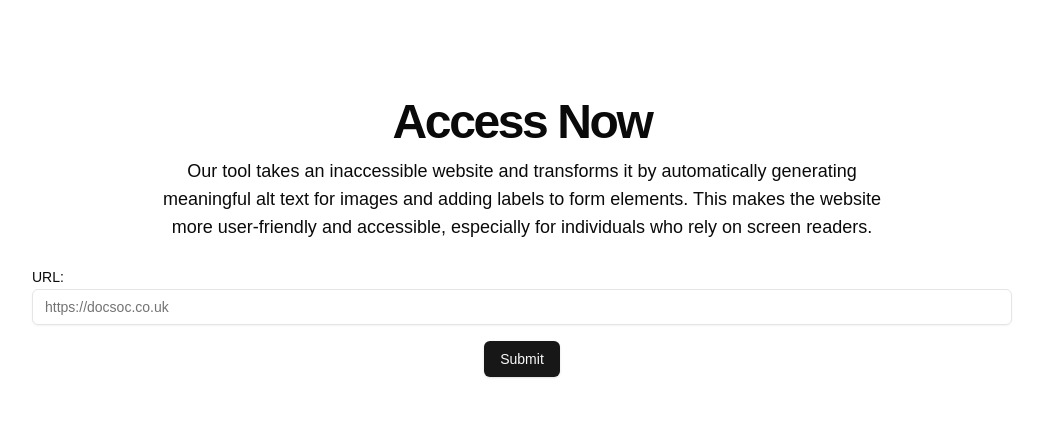
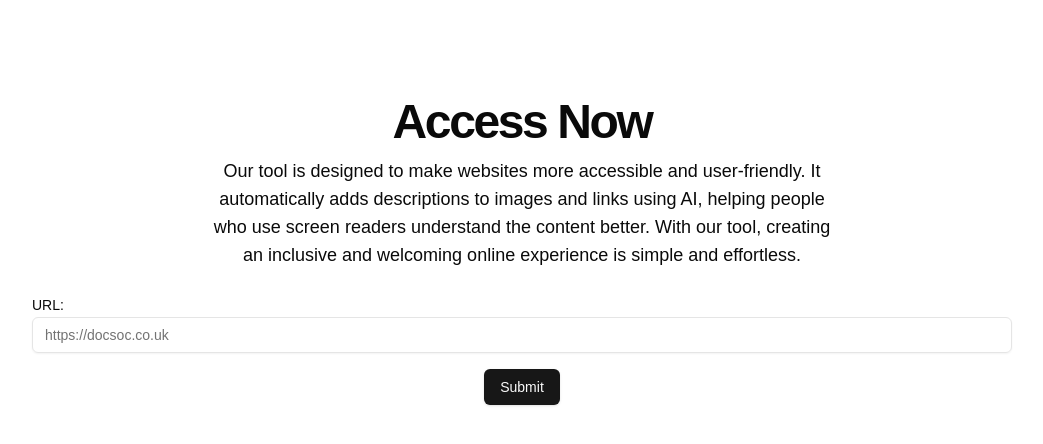
Before and after one commit to danielnhoward/ichack-25, a Next.js app in the folder frontend/: page / in a window 1280 px wide. Shown: the top 444 px of the page, without its empty margins (118-1161 px from the left). Built offline with nearby package versions, Linux system fonts and the light colour scheme.

Commit message:
Update page.tsx

```diff
--- a/frontend/src/app/page.tsx
+++ b/frontend/src/app/page.tsx
@@ -33,7 +33,7 @@ export default function HomePage() {
         <PageHeader className="grow">
             <PageHeaderHeading>Access Now</PageHeaderHeading>
             <PageHeaderDescription>
-                Our tool takes an inaccessible website and transforms it by automatically generating meaningful alt text for images and adding labels to form elements. This makes the website more user-friendly and accessible, especially for individuals who rely on screen readers.
+                Our tool is designed to make websites more accessible and user-friendly. It automatically adds descriptions to images and links using AI, helping people who use screen readers understand the content better. With our tool, creating an inclusive and welcoming online experience is simple and effortless.
             </PageHeaderDescription>
             <PageActions>
                 <form className="w-full flex flex-col gap-4 items-center" onSubmit={redirectPage}>
```
